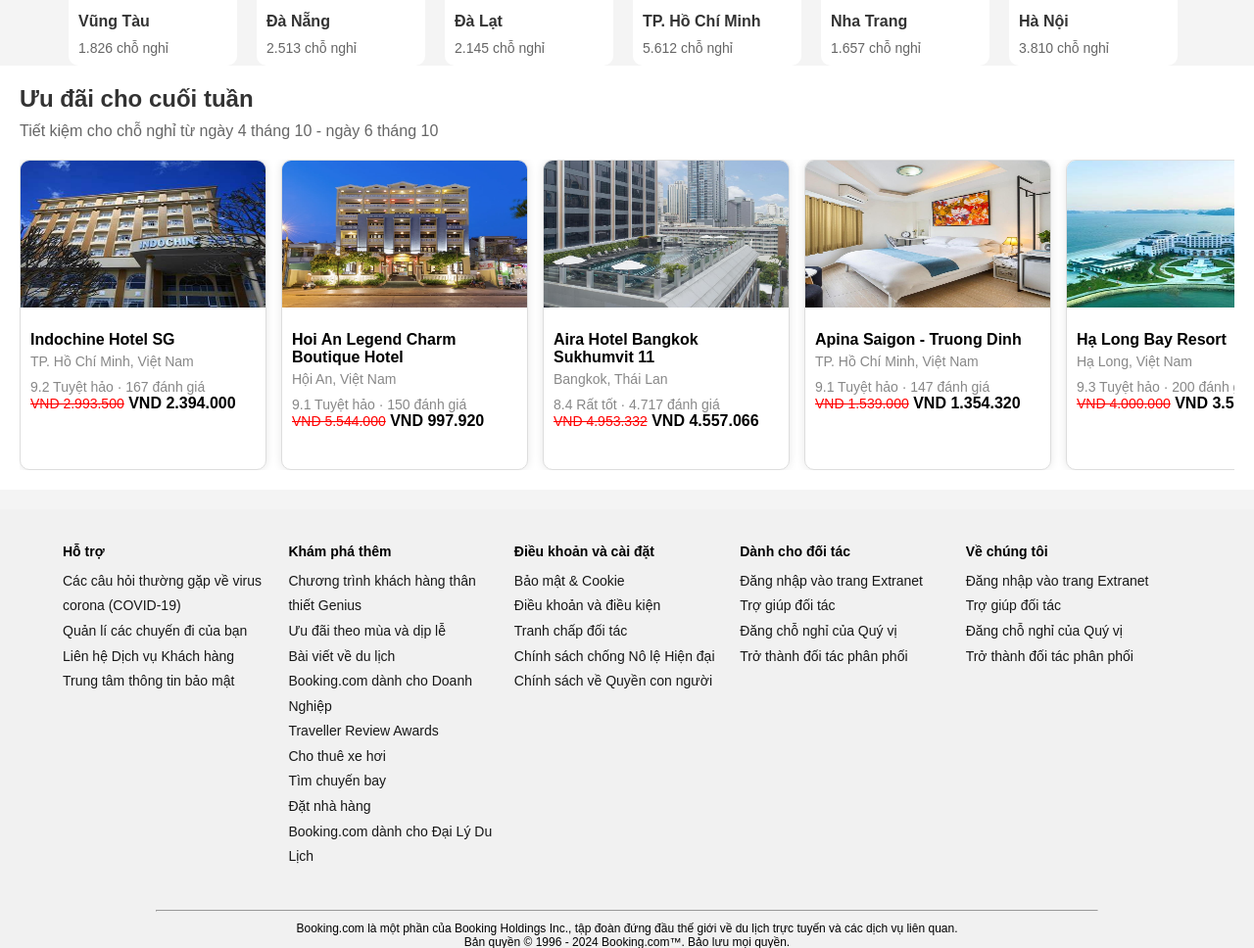
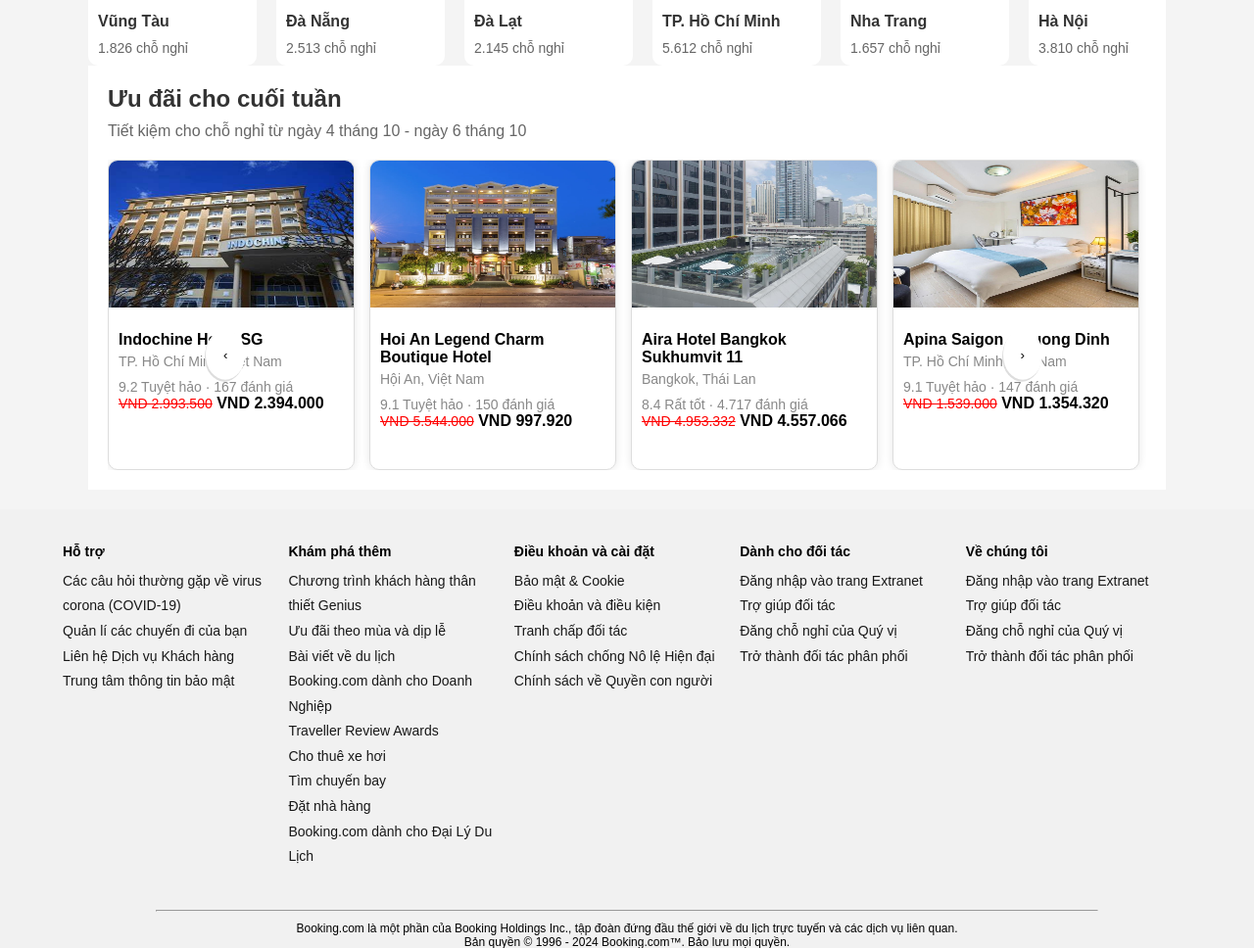
Before and after one commit to Kinn-max/web-booking-hotel, a PHP site: page / in a window 1280 px wide. Shown: the part 288-1256 px from the top of the page at 98% size. Run offline with PHP 8.4, Linux system fonts and the light colour scheme; some libraries are stand-ins or nearby versions.

Commit message:
fix promotion in index page

```diff
--- a/css/index.css
+++ b/css/index.css
@@ -1,3 +1,8 @@
+.container {
+  max-width: 1100px;
+  margin: 0 auto;
+}
+
 .carousel-container {
   position: relative;
   width: 100%;
--- a/css/main.css
+++ b/css/main.css
@@ -31,9 +31,15 @@ body {
   white-space: nowrap;
 }
 
+.offers::-webkit-scrollbar {
+  display: none;
+}
+
 .offers {
   display: flex;
   gap: 15px;
+  overflow-x: auto;
+  scroll-behavior: smooth;
 }
 
 .hotel {
@@ -42,7 +48,7 @@ body {
   border: 1px solid #ddd;
   border-radius: 10px;
   padding: 10px;
-    box-shadow: 0 0 10px rgba(0,0,0,0.1);
+  box-shadow: 0 0 10px rgba(0, 0, 0, 0.1);
   width: 230px;
   flex-shrink: 0;
   overflow: hidden;
@@ -105,3 +111,25 @@ body {
   font-weight: bold;
   font-size: 16px;
 }
+
+.promo-button {
+  position: absolute;
+  top: 80%;
+  transform: translateY(-30%);
+  background-color: rgb(255, 255, 255);
+  color: #000000;
+  border: none;
+  padding: 18px;
+  cursor: pointer;
+  border-radius: 50%;
+  z-index: 2;
+  box-shadow: -1px 2px #ddd;
+}
+
+.promo-button.left {
+  left: 210px;
+}
+
+.promo-button.right {
+  right: 216px;
+}
--- a/index.html
+++ b/index.html
@@ -1,12 +1,12 @@
 <!DOCTYPE html>
 <html lang="en">
   <head>
-    <meta charset="UTF-8">
-    <meta name="viewport" content="width=device-width, initial-scale=1.0">
+    <meta charset="UTF-8" />
+    <meta name="viewport" content="width=device-width, initial-scale=1.0" />
     <title>Travel Booking Interface</title>
-    <link rel="stylesheet" href="css/index.css">
-    <link rel="stylesheet" href="css/header.css">
-    <link rel="stylesheet" href="css/main.css">
+    <link rel="stylesheet" href="css/index.css" />
+    <link rel="stylesheet" href="css/header.css" />
+    <link rel="stylesheet" href="css/main.css" />
     <link rel="stylesheet" href="css/footer.css" />
     <script
       src="https://kit.fontawesome.com/e9ee262283.js"
@@ -100,116 +100,189 @@
         <div class="text_heading_first">Khám Phá Việt Nam</div>
       </div>
       <div class="carousel-container">
-            <button class="nav-button left" onclick="scrollCarousel(-1)">&#8249;</button>
+        <button class="nav-button left" onclick="scrollCarousel(-1)">
+          &#8249;
+        </button>
         <div class="carousel" id="carousel">
           <div class="carousel-item">
-                    <img src="https://file.hstatic.net/200000285021/article/trai_nghiem_thanh_pho_bien_vung_tau__2__91f4b94076944aa4ab7fbfdf4b1e17f2.jpg" alt="Vũng Tàu">
+            <img
+              src="https://file.hstatic.net/200000285021/article/trai_nghiem_thanh_pho_bien_vung_tau__2__91f4b94076944aa4ab7fbfdf4b1e17f2.jpg"
+              alt="Vũng Tàu"
+            />
             <h3>Vũng Tàu</h3>
             <p>1.826 chỗ nghỉ</p>
           </div>
           <div class="carousel-item">
-                    <img src="https://vj-prod-website-cms.s3.ap-southeast-1.amazonaws.com/shutterstock1303493764huge-1684471152139.jpeg" alt="Đà Nẵng">
+            <img
+              src="https://vj-prod-website-cms.s3.ap-southeast-1.amazonaws.com/shutterstock1303493764huge-1684471152139.jpeg"
+              alt="Đà Nẵng"
+            />
             <h3>Đà Nẵng</h3>
             <p>2.513 chỗ nghỉ</p>
           </div>
           <div class="carousel-item">
-                    <img src="https://cdn3.ivivu.com/2023/10/du-lich-Da-Lat-ivivu.jpg" alt="Đà Lạt">
+            <img
+              src="https://cdn3.ivivu.com/2023/10/du-lich-Da-Lat-ivivu.jpg"
+              alt="Đà Lạt"
+            />
             <h3>Đà Lạt</h3>
             <p>2.145 chỗ nghỉ</p>
           </div>
           <div class="carousel-item">
-                    <img src="https://tphcm.dangcongsan.vn/DATA/72/IMAGES/2023/11/tao-da-de-tphcm-phat-trien-thanh-do-thi-thong-minh1517188897.jpg" alt="TP. Hồ Chí Minh">
+            <img
+              src="https://tphcm.dangcongsan.vn/DATA/72/IMAGES/2023/11/tao-da-de-tphcm-phat-trien-thanh-do-thi-thong-minh1517188897.jpg"
+              alt="TP. Hồ Chí Minh"
+            />
             <h3>TP. Hồ Chí Minh</h3>
             <p>5.612 chỗ nghỉ</p>
           </div>
           <div class="carousel-item">
-                    <img src="https://cdnen.thesaigontimes.vn/wp-content/uploads/2023/04/An-aerial-view-of-the-glittering-coastal-city-of-Nha-Trang.jpg" alt="Nha Trang">
+            <img
+              src="https://cdnen.thesaigontimes.vn/wp-content/uploads/2023/04/An-aerial-view-of-the-glittering-coastal-city-of-Nha-Trang.jpg"
+              alt="Nha Trang"
+            />
             <h3>Nha Trang</h3>
             <p>1.657 chỗ nghỉ</p>
           </div>
           <div class="carousel-item">
-                    <img src="https://bvhttdl.mediacdn.vn/291773308735864832/2024/3/8/webdscf2302-1709868801363-1709868804633548541249.jpg" alt="Hà Nội">
+            <img
+              src="https://bvhttdl.mediacdn.vn/291773308735864832/2024/3/8/webdscf2302-1709868801363-1709868804633548541249.jpg"
+              alt="Hà Nội"
+            />
             <h3>Hà Nội</h3>
             <p>3.810 chỗ nghỉ</p>
           </div>
           <div class="carousel-item">
-                    <img src="https://ik.imagekit.io/tvlk/blog/2022/10/kinh-nghiem-du-lich-vinh-ha-long-1.jpg?tr=dpr-2,w-675" alt="Hạ Long">
+            <img
+              src="https://ik.imagekit.io/tvlk/blog/2022/10/kinh-nghiem-du-lich-vinh-ha-long-1.jpg?tr=dpr-2,w-675"
+              alt="Hạ Long"
+            />
             <h3>Hạ Long</h3>
             <p>1.034 chỗ nghỉ</p>
           </div>
           <div class="carousel-item">
-                    <img src="https://huedailytour.net/wp-content/uploads/2023/02/DAI-NOI.jpeg" alt="Huế">
+            <img
+              src="https://huedailytour.net/wp-content/uploads/2023/02/DAI-NOI.jpeg"
+              alt="Huế"
+            />
             <h3>Huế</h3>
             <p>420 chỗ nghỉ</p>
           </div>
           <div class="carousel-item">
-                    <img src="https://i2.ex-cdn.com/crystalbay.com/files/content/2024/05/18/du-lich-phan-thiet-1-1439.jpg" alt="Phan Thiết">
+            <img
+              src="https://i2.ex-cdn.com/crystalbay.com/files/content/2024/05/18/du-lich-phan-thiet-1-1439.jpg"
+              alt="Phan Thiết"
+            />
             <h3>Phan Thiết</h3>
             <p>151 chỗ nghỉ</p>
           </div>
         </div>
-            <button class="nav-button right" onclick="scrollCarousel(1)">&#8250;</button>
+        <button class="nav-button right" onclick="scrollCarousel(1)">
+          &#8250;
+        </button>
       </div>
       <div class="section">
         <h2>Ưu đãi cho cuối tuần</h2>
         <p>Tiết kiệm cho chỗ nghỉ từ ngày 4 tháng 10 - ngày 6 tháng 10</p>
         <div class="offers-wrapper">
-              <div class="offers">
+          <button class="promo-button left" onclick="scrolloffers(-1)">
+            &#8249;
+          </button>
+          <div class="offers" id="offers">
             <div class="hotel">
-                      <img src="/images/discount-weekend/indochine.jpg" alt="Indochine Hotel SG">
+              <img
+                src="/images/discount-weekend/indochine.jpg"
+                alt="Indochine Hotel SG"
+              />
               <div class="hotel-info">
                 <a href="#">Indochine Hotel SG</a>
                 <div class="hotel-details">TP. Hồ Chí Minh, Việt Nam</div>
                 <span class="hotel-details2">9.2 Tuyệt hảo · 167 đánh giá</span>
-                          <p><span class="old-price">VND 2.993.500</span> <span class="new-price">VND 2.394.000</span></p>
+                <p>
+                  <span class="old-price">VND 2.993.500</span>
+                  <span class="new-price">VND 2.394.000</span>
+                </p>
               </div>
             </div>
             <div class="hotel">
-                      <img src="/images/discount-weekend/hoianlegend.jpg" alt="Hoi An Legend Charm Boutique Hotel">
+              <img
+                src="/images/discount-weekend/hoianlegend.jpg"
+                alt="Hoi An Legend Charm Boutique Hotel"
+              />
               <div class="hotel-info">
                 <a href="#">Hoi An Legend Charm Boutique Hotel</a>
                 <div class="hotel-details">Hội An, Việt Nam</div>
                 <span class="hotel-details2">9.1 Tuyệt hảo · 150 đánh giá</span>
-                          <p><span class="old-price">VND 5.544.000</span> <span class="new-price">VND 997.920</span></p>
+                <p>
+                  <span class="old-price">VND 5.544.000</span>
+                  <span class="new-price">VND 997.920</span>
+                </p>
               </div>
             </div>
             <div class="hotel">
-                      <img src="/images/discount-weekend/airabangkok.jpg" alt="Aira Hotel Bangkok Sukhumvit 11">
+              <img
+                src="/images/discount-weekend/airabangkok.jpg"
+                alt="Aira Hotel Bangkok Sukhumvit 11"
+              />
               <div class="hotel-info">
                 <a href="#">Aira Hotel Bangkok Sukhumvit 11</a>
                 <div class="hotel-details">Bangkok, Thái Lan</div>
                 <span class="hotel-details2">8.4 Rất tốt · 4.717 đánh giá</span>
-                          <p><span class="old-price">VND 4.953.332</span> <span class="new-price">VND 4.557.066</span></p>
+                <p>
+                  <span class="old-price">VND 4.953.332</span>
+                  <span class="new-price">VND 4.557.066</span>
+                </p>
               </div>
             </div>
             <div class="hotel">
-                      <img src="/images/discount-weekend/apina.jpg" alt="Apina Saigon - Truong Dinh">
+              <img
+                src="/images/discount-weekend/apina.jpg"
+                alt="Apina Saigon - Truong Dinh"
+              />
               <div class="hotel-info">
                 <a href="#">Apina Saigon - Truong Dinh</a>
                 <div class="hotel-details">TP. Hồ Chí Minh, Việt Nam</div>
                 <span class="hotel-details2">9.1 Tuyệt hảo · 147 đánh giá</span>
-                          <p><span class="old-price">VND 1.539.000</span> <span class="new-price">VND 1.354.320</span></p>
+                <p>
+                  <span class="old-price">VND 1.539.000</span>
+                  <span class="new-price">VND 1.354.320</span>
+                </p>
               </div>
             </div>
             <div class="hotel">
-                      <img src="/images/discount-weekend/halongbay.jpg" alt="Hạ Long Bay Resort">
+              <img
+                src="/images/discount-weekend/halongbay.jpg"
+                alt="Hạ Long Bay Resort"
+              />
               <div class="hotel-info">
                 <a href="#">Hạ Long Bay Resort</a>
                 <div class="hotel-details">Hạ Long, Việt Nam</div>
                 <span class="hotel-details2">9.3 Tuyệt hảo · 200 đánh giá</span>
-                          <p><span class="old-price">VND 4.000.000</span> <span class="new-price">VND 3.500.000</span></p>
+                <p>
+                  <span class="old-price">VND 4.000.000</span>
+                  <span class="new-price">VND 3.500.000</span>
+                </p>
               </div>
             </div>
             <div class="hotel">
-                      <img src="/images/discount-weekend/phuquoc.jpg" alt="Phú Quốc Island Resort">
+              <img
+                src="/images/discount-weekend/phuquoc.jpg"
+                alt="Phú Quốc Island Resort"
+              />
               <div class="hotel-info">
                 <a href="#">Phú Quốc Island Resort</a>
                 <div class="hotel-details">Phú Quốc, Việt Nam</div>
                 <span class="hotel-details2">9.0 Tuyệt hảo · 300 đánh giá</span>
-                          <p><span class="old-price">VND 6.000.000</span> <span class="new-price">VND 5.200.000</span></p>
+                <p>
+                  <span class="old-price">VND 6.000.000</span>
+                  <span class="new-price">VND 5.200.000</span>
+                </p>
               </div>
             </div>
           </div>
+          <button class="promo-button right" onclick="scrolloffers(1)">
+            &#8250;
+          </button>
         </div>
       </div>
     </div>
@@ -295,12 +368,21 @@
     </div>
     <script>
       function scrollCarousel(direction) {
-            const carousel = document.getElementById('carousel');
-            const scrollAmount = 200; // Adjust the scroll distance
+        const carousel = document.getElementById("carousel")
+        const scrollAmount = 200 // Adjust the scroll distance
         carousel.scrollBy({
           left: direction * scrollAmount,
-                behavior: 'smooth'
-            });
+          behavior: "smooth",
+        })
+      }
+
+      function scrolloffers(direction) {
+        const carousel = document.getElementById("offers")
+        const scrollAmount = 200 // Adjust the scroll distance
+        carousel.scrollBy({
+          left: direction * scrollAmount,
+          behavior: "smooth",
+        })
       }
     </script>
   </body>
```
Lines whose indentation alone changed are shown as unchanged.
